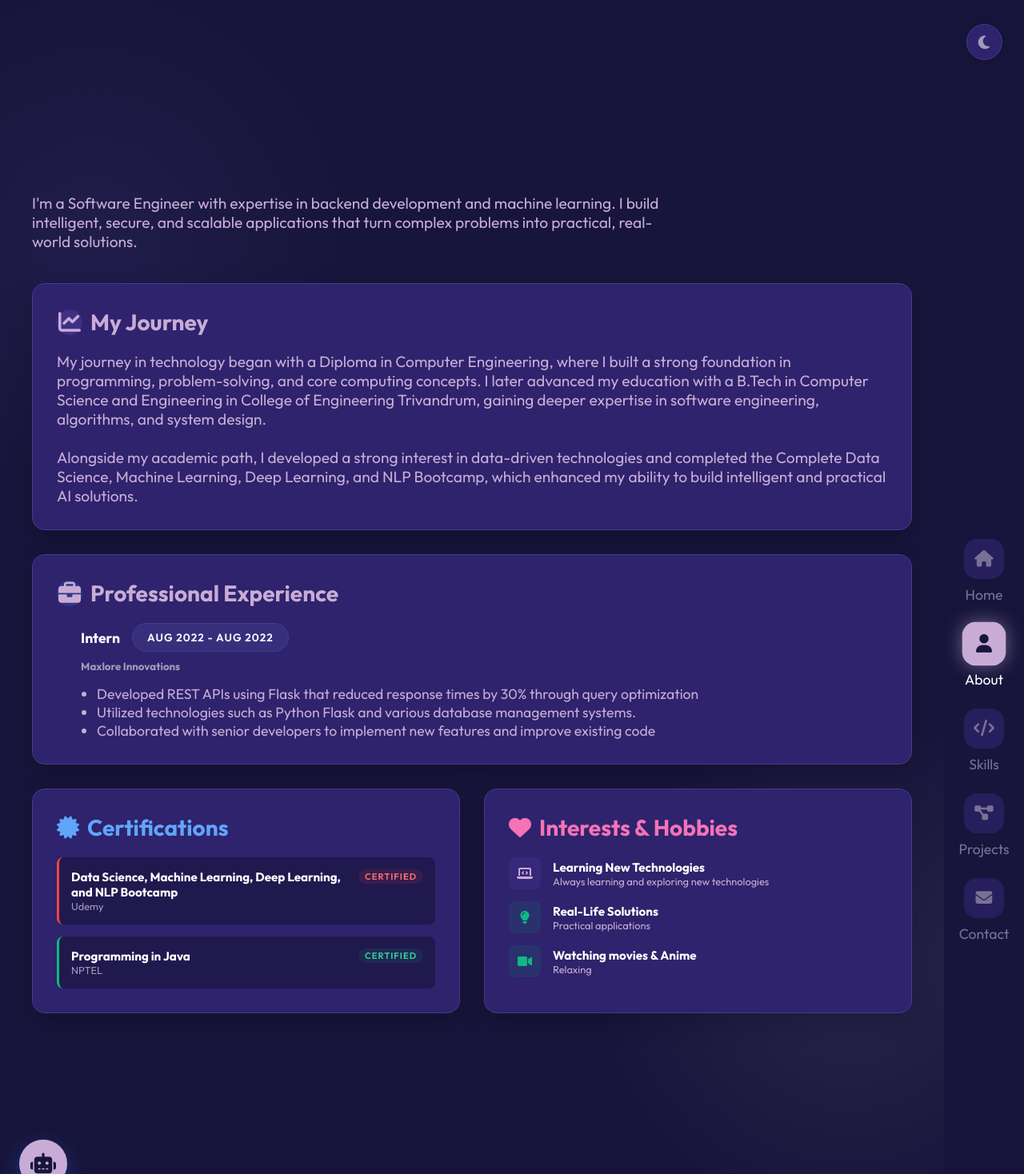
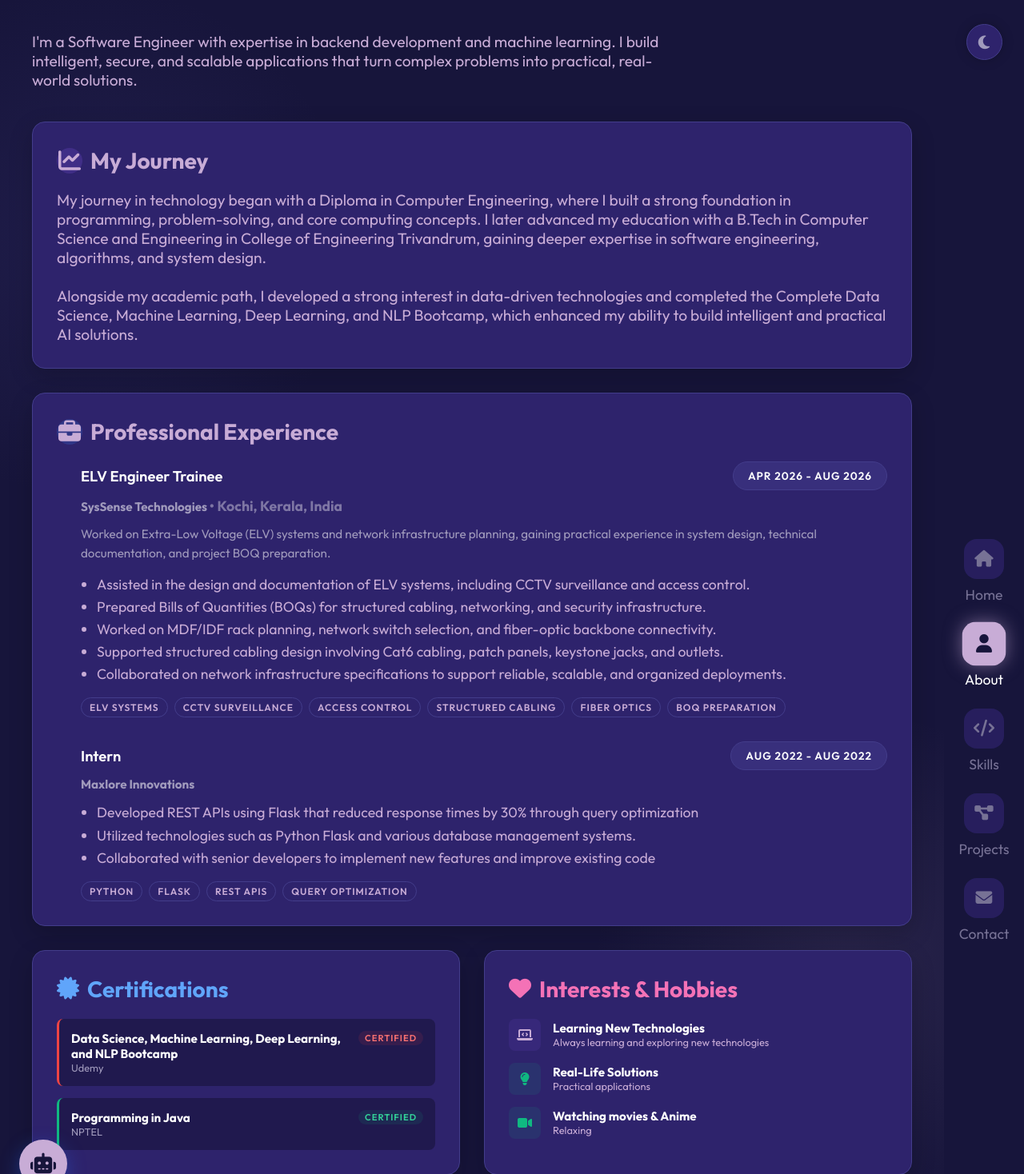
Before and after one commit to irshadmuhammed/portfolio, a Django app: page /about/ in a window 1280 px wide. Shown: the top 1468 px of the page at 80% size. Run offline with Django 5.2, Linux system fonts and the light colour scheme.

Commit message:
Add ELV Engineer Trainee experience at SysSense Technologies to About page and AI knowledge base

```diff
--- a/chatbot/api.py
+++ b/chatbot/api.py
@@ -58,14 +58,25 @@ PROJECTS:
 SKILLS:
 - Machine Learning & AI: PyTorch, TensorFlow, Scikit-learn, LangChain, RAG, Vector Databases
 - Backend Development: Django, Flask, Python, REST APIs
+- Networking & ELV: ELV Systems, CCTV Surveillance, Access Control, Structured Cabling, Fiber Optics, Rack Design, BOQ Preparation
 - Data Science: Pandas, NumPy, Matplotlib, Seaborn
 - Tools & Platforms: Git, GitHub, SQLite, PostgreSQL
 
 EXPERIENCE:
-- Intern at Maxlore Innovations (Aug 2022)
+1. ELV Engineer Trainee at SysSense Technologies (April 2026 - August 2026) | Kochi, Kerala, India
+   - Worked on Extra-Low Voltage (ELV) systems and network infrastructure planning.
+   - Assisted in design and documentation of ELV systems, including CCTV surveillance and access control systems.
+   - Prepared Bills of Quantities (BOQs) for structured cabling, networking, and security infrastructure.
+   - Worked on MDF/IDF rack planning, network switch selection, and fiber-optic backbone connectivity.
+   - Supported structured cabling design involving Cat6 cabling, patch panels, keystone jacks, and outlets.
+   - Technologies: ELV Systems, CCTV Surveillance, Access Control, Structured Cabling, Fiber Optics, BOQ Preparation.
+
+2. Software Intern at Maxlore Innovations (August 2022)
+   - Developed REST APIs using Flask that reduced response times by 30% through query optimization.
+   - Utilized Python, Flask, and database management systems; collaborated with senior developers.
 
 EDUCATION:
-- Computer Science / Engineering background
+- Computer Science / Engineering background (Diploma in Computer Engineering & B.Tech in CSE at College of Engineering Trivandrum)
 """
 
 SYSTEM_PROMPT = """You are IrshadGPT, the AI portfolio assistant for Muhammed Irshad M.
--- a/templates/about/about.html
+++ b/templates/about/about.html
@@ -44,18 +44,53 @@
             Professional Experience
         </h3>
 
+        <!-- SysSense Technologies -->
+        <div class="experience-item"
+            style="border-left: 2px solid var(--accent-blue); padding-left: 20px; margin-left: 10px; margin-bottom: 30px;">
+            <div style="display: flex; align-items: center; justify-content: space-between; flex-wrap: wrap; gap: 10px; margin-bottom: 8px;">
+                <h4 style="color: var(--text-white); font-size: 1.15rem; font-weight: 600;">ELV Engineer Trainee</h4>
+                <span class="pill pill-blue">Apr 2026 - Aug 2026</span>
+            </div>
+            <h5 style="color: var(--text-muted); margin-bottom: 12px; font-size: 0.95rem;">SysSense Technologies <span style="opacity: 0.7;">• Kochi, Kerala, India</span></h5>
+            <p style="color: var(--text-muted); font-size: 0.95rem; margin-bottom: 12px; line-height: 1.6;">
+                Worked on Extra-Low Voltage (ELV) systems and network infrastructure planning, gaining practical experience in system design, technical documentation, and project BOQ preparation.
+            </p>
+            <ul style="list-style-type: disc; margin-left: 20px; color: var(--text-gray); margin-bottom: 15px; line-height: 1.6;">
+                <li>Assisted in the design and documentation of ELV systems, including CCTV surveillance and access control.</li>
+                <li>Prepared Bills of Quantities (BOQs) for structured cabling, networking, and security infrastructure.</li>
+                <li>Worked on MDF/IDF rack planning, network switch selection, and fiber-optic backbone connectivity.</li>
+                <li>Supported structured cabling design involving Cat6 cabling, patch panels, keystone jacks, and outlets.</li>
+                <li>Collaborated on network infrastructure specifications to support reliable, scalable, and organized deployments.</li>
+            </ul>
+            <div style="display: flex; flex-wrap: wrap; gap: 8px;">
+                <span class="pill" style="background: rgba(46, 35, 108, 0.4); color: var(--accent-primary); border: 1px solid var(--accent-secondary); font-size: 0.75rem; padding: 4px 10px;">ELV Systems</span>
+                <span class="pill" style="background: rgba(46, 35, 108, 0.4); color: var(--accent-primary); border: 1px solid var(--accent-secondary); font-size: 0.75rem; padding: 4px 10px;">CCTV Surveillance</span>
+                <span class="pill" style="background: rgba(46, 35, 108, 0.4); color: var(--accent-primary); border: 1px solid var(--accent-secondary); font-size: 0.75rem; padding: 4px 10px;">Access Control</span>
+                <span class="pill" style="background: rgba(46, 35, 108, 0.4); color: var(--accent-primary); border: 1px solid var(--accent-secondary); font-size: 0.75rem; padding: 4px 10px;">Structured Cabling</span>
+                <span class="pill" style="background: rgba(46, 35, 108, 0.4); color: var(--accent-primary); border: 1px solid var(--accent-secondary); font-size: 0.75rem; padding: 4px 10px;">Fiber Optics</span>
+                <span class="pill" style="background: rgba(46, 35, 108, 0.4); color: var(--accent-primary); border: 1px solid var(--accent-secondary); font-size: 0.75rem; padding: 4px 10px;">BOQ Preparation</span>
+            </div>
+        </div>
+
+        <!-- Maxlore Innovations -->
         <div class="experience-item"
             style="border-left: 2px solid var(--accent-blue); padding-left: 20px; margin-left: 10px;">
-            <div style="display: flex; align-items: center; gap: 15px; margin-bottom: 10px;">
-                <h4 style="color: var(--text-white); font-size: 1.1rem;">Intern</h4>
+            <div style="display: flex; align-items: center; justify-content: space-between; flex-wrap: wrap; gap: 10px; margin-bottom: 8px;">
+                <h4 style="color: var(--text-white); font-size: 1.15rem; font-weight: 600;">Intern</h4>
                 <span class="pill pill-blue">Aug 2022 - Aug 2022</span>
             </div>
-            <h5 style="color: var(--text-muted); margin-bottom: 15px;">Maxlore Innovations</h5>
-            <ul style="list-style-type: disc; margin-left: 20px; color: var(--text-gray);">
+            <h5 style="color: var(--text-muted); margin-bottom: 12px; font-size: 0.95rem;">Maxlore Innovations</h5>
+            <ul style="list-style-type: disc; margin-left: 20px; color: var(--text-gray); margin-bottom: 15px; line-height: 1.6;">
                 <li>Developed REST APIs using Flask that reduced response times by 30% through query optimization</li>
                 <li>Utilized technologies such as Python Flask and various database management systems.</li>
                 <li>Collaborated with senior developers to implement new features and improve existing code</li>
             </ul>
+            <div style="display: flex; flex-wrap: wrap; gap: 8px;">
+                <span class="pill" style="background: rgba(46, 35, 108, 0.4); color: var(--accent-primary); border: 1px solid var(--accent-secondary); font-size: 0.75rem; padding: 4px 10px;">Python</span>
+                <span class="pill" style="background: rgba(46, 35, 108, 0.4); color: var(--accent-primary); border: 1px solid var(--accent-secondary); font-size: 0.75rem; padding: 4px 10px;">Flask</span>
+                <span class="pill" style="background: rgba(46, 35, 108, 0.4); color: var(--accent-primary); border: 1px solid var(--accent-secondary); font-size: 0.75rem; padding: 4px 10px;">REST APIs</span>
+                <span class="pill" style="background: rgba(46, 35, 108, 0.4); color: var(--accent-primary); border: 1px solid var(--accent-secondary); font-size: 0.75rem; padding: 4px 10px;">Query Optimization</span>
+            </div>
         </div>
     </div>
 
```
